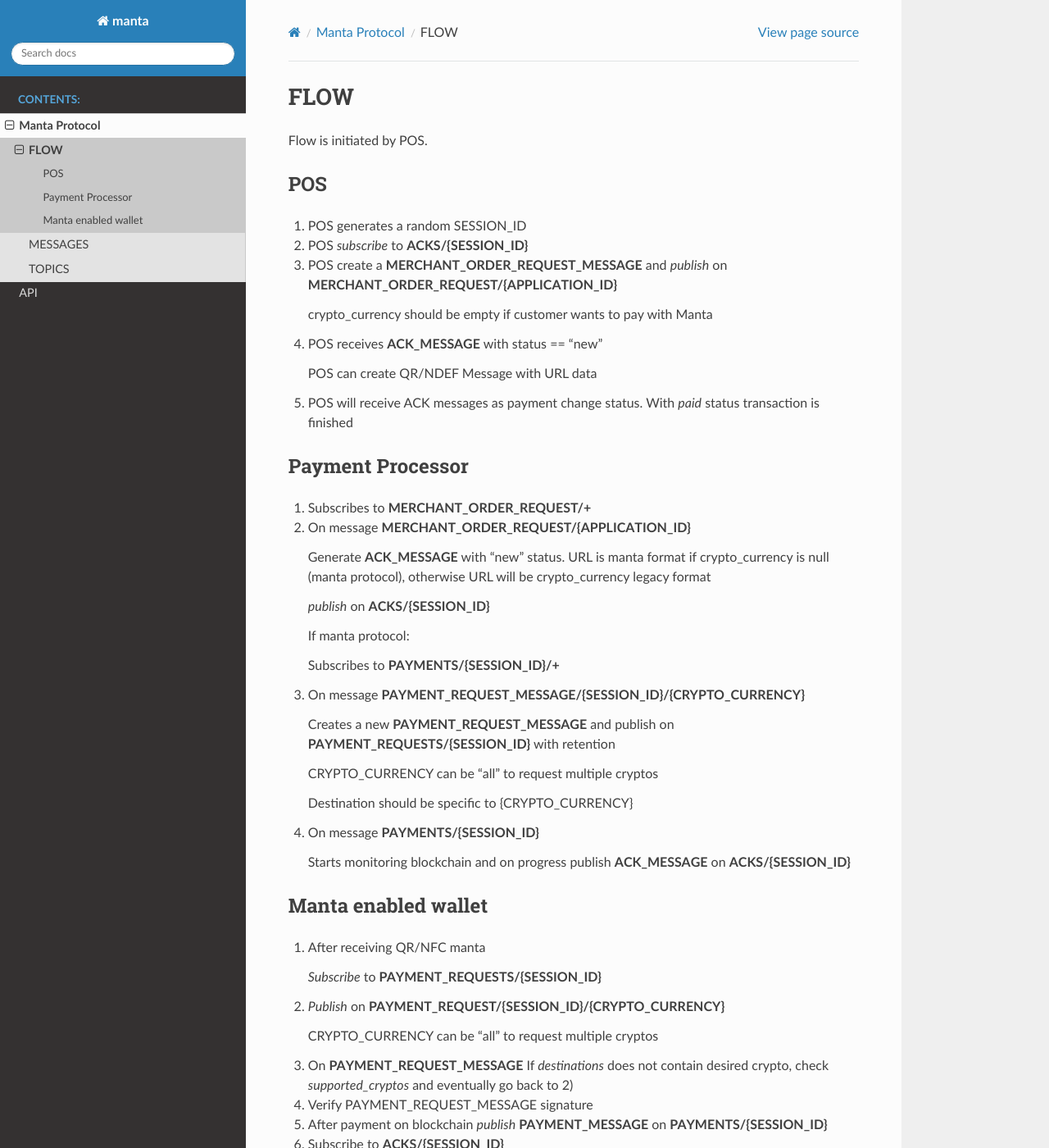
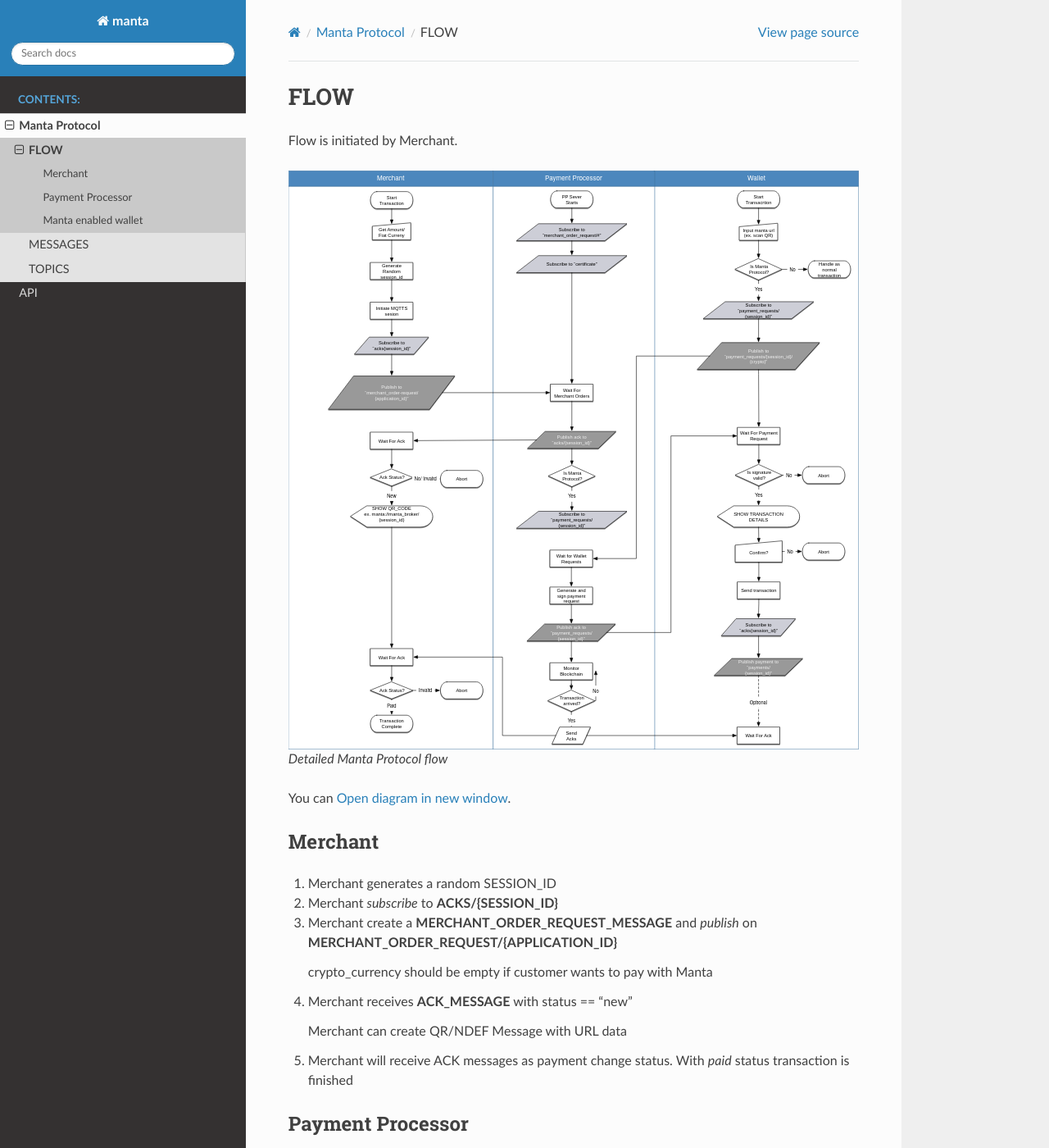
Before and after one commit to appiapay/manta-python, a Sphinx documentation site: the page built from docs/protocol/flow.rst, in a window 1280 px wide and 1400 px high. Shown: the whole window at 82% size. Built offline with Sphinx 7.4.7 and the Read the Docs theme 2.0.0, drawn with Linux system fonts in a browser that asks for light colours.

Commit message:
Docus updated

```diff
--- a/docs/protocol/flow.rst
+++ b/docs/protocol/flow.rst
@@ -1,22 +1,32 @@
 FLOW
 ====
-Flow is initiated by POS.
+Flow is initiated by Merchant.
 
-POS
----
-1.  POS generates a random SESSION_ID
+.. figure:: ../images/manta-protocol-full.svg
 
-2.  POS *subscribe* to **ACKS/{SESSION_ID}**
+   Detailed Manta Protocol flow
 
-3.  POS create a **MERCHANT_ORDER_REQUEST_MESSAGE** and *publish* on **MERCHANT_ORDER_REQUEST/{APPLICATION_ID}**
+You can |location_link|.
+
+.. |location_link| raw:: html
+
+   <a href="../_images/manta-protocol-full.svg" target="_blank">Open diagram in new window</a>
+
+Merchant
+--------
+1.  Merchant generates a random SESSION_ID
+
+2.  Merchant *subscribe* to **ACKS/{SESSION_ID}**
+
+3.  Merchant create a **MERCHANT_ORDER_REQUEST_MESSAGE** and *publish* on **MERCHANT_ORDER_REQUEST/{APPLICATION_ID}**
 
     crypto_currency should be empty if customer wants to pay with Manta
 
-4.  POS receives **ACK_MESSAGE** with status == "new"
+4.  Merchant receives **ACK_MESSAGE** with status == "new"
 
-    POS can create QR/NDEF Message with URL data
+    Merchant can create QR/NDEF Message with URL data
 
-5.  POS will receive ACK messages as payment change status. With *paid* status transaction is finished
+5.  Merchant will receive ACK messages as payment change status. With *paid* status transaction is finished
 
 Payment Processor
 -----------------
```
Also changed, not shown: docs/images/manta-protocol-full.svg (added).
